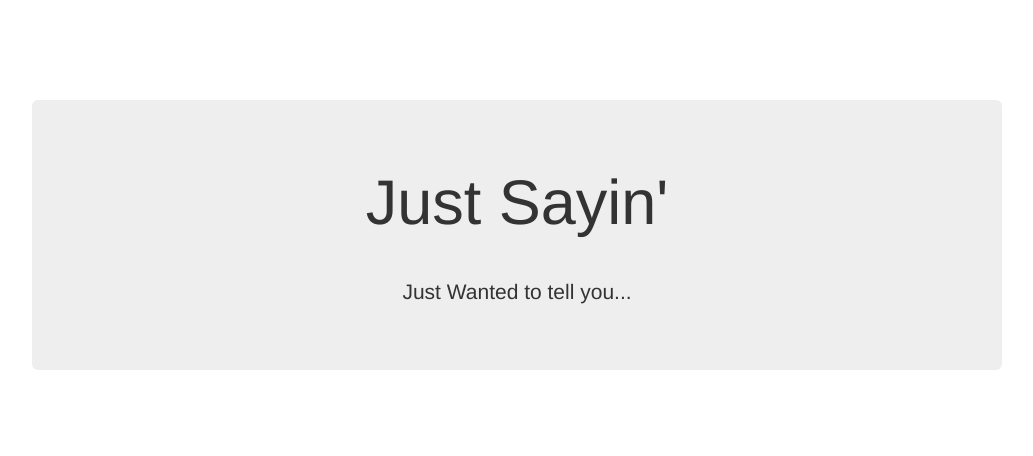
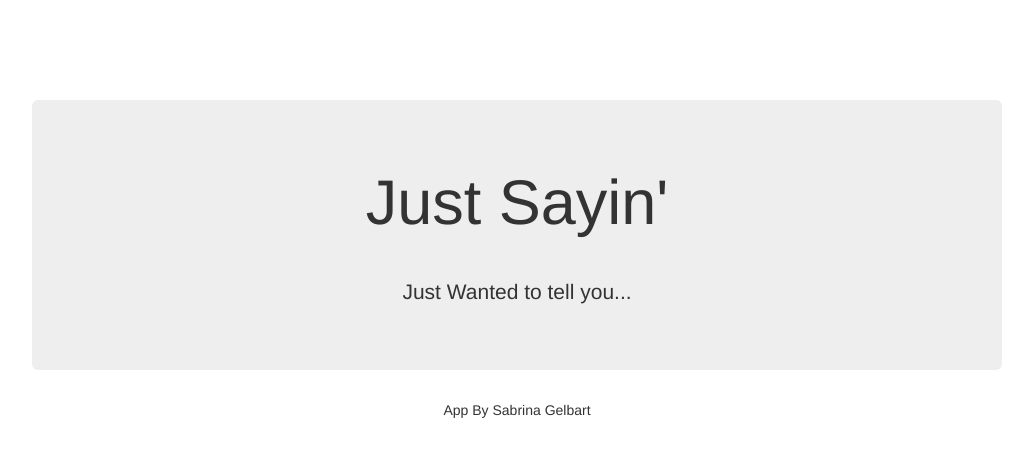
Before and after one commit to tamikajones/just-sayin, a plain HTML site: page index.html in a window 1280 px wide. Shown: the whole page, without its empty margins (123-1156 px from the left). Drawn offline with nearby package versions, Linux system fonts and the light colour scheme.

Commit message:
Update index.html

```diff
--- a/index.html
+++ b/index.html
@@ -21,6 +21,7 @@
             <p style="margin-top:40px;">Just Wanted to tell you...</p>
 
         </div>
+        <p>App By Sabrina Gelbart</p>
 
     </div>
 
```
